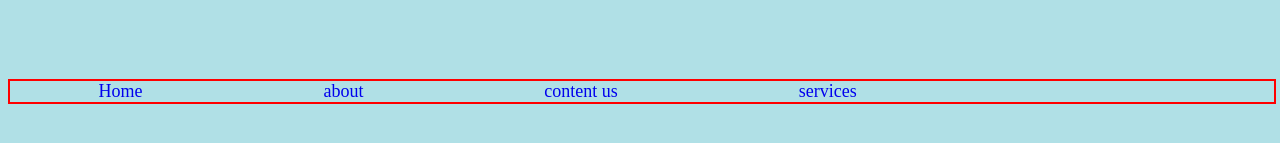
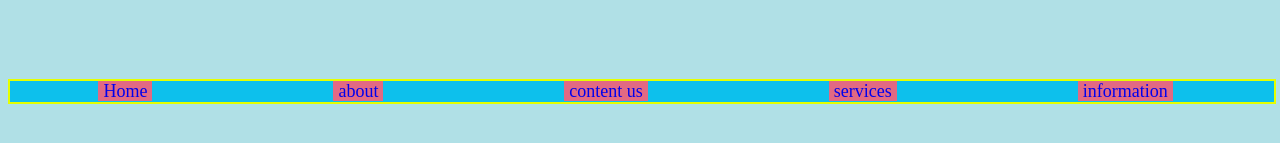
Before and after one commit to brijeshdesai666/first-website, a plain HTML site: page index.html in a window 1280 px wide. Shown: the top 143 px of the page. Drawn offline with Linux system fonts and the light colour scheme.

Commit message:
Add files via upload

```diff
--- a/index.html
+++ b/index.html
@@ -89,7 +89,8 @@
     } */
 
 div{
-    border: 2px solid red;
+    border: 2px solid rgb(229, 255, 0);
+    background-color: rgb(13, 192, 236);
     width: 30%;
     display: block;
     width: 100%;
@@ -102,6 +103,12 @@ div l1 a {
     padding: auto;
     font-size: 18px;
 
+}
+.negd a{
+    padding-left: 5px;
+    padding-right: 5px;
+    font: optional;
+    background-color: rgb(226, 105, 131);
 }
 
 
@@ -123,6 +130,7 @@ div l1 a {
                 <l1><a href="#">about</a></l1>
                 <l1><a href="my_contact.html">content us</a></l1>
                 <l1><a href="#">services</a></l1>
+                <l1><a href="#">information</a></l1>
 
             </div>
 
```
